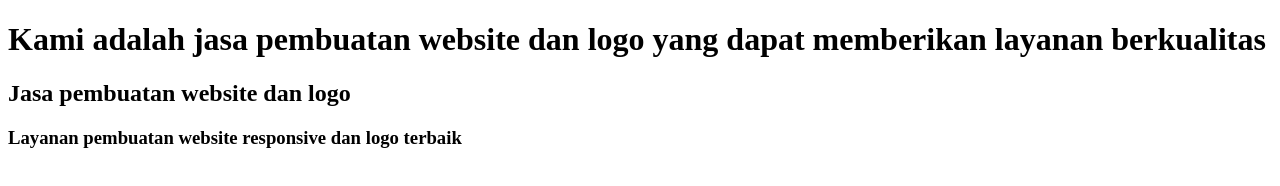
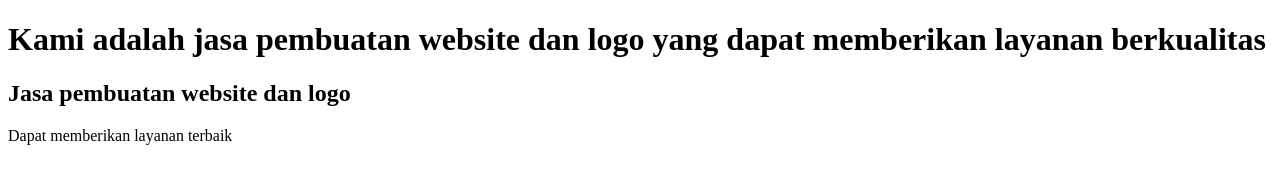
Before and after one commit to Arifdarmaji/belajar-niomic, a plain HTML site: page about.html in a window 1280 px wide. Drawn offline with Linux system fonts and the light colour scheme.

Commit message:
Add element paragraf

```diff
--- a/about.html
+++ b/about.html
@@ -9,7 +9,7 @@
 <body>
   <h1>Kami adalah jasa pembuatan website dan logo yang dapat memberikan layanan berkualitas</h1>
   <h2>Jasa pembuatan website dan logo</h2>
-  <h3>Layanan pembuatan website responsive dan logo terbaik</h3>
+  <p>Dapat memberikan layanan terbaik</p>
 </body>
 
 </html>
```
